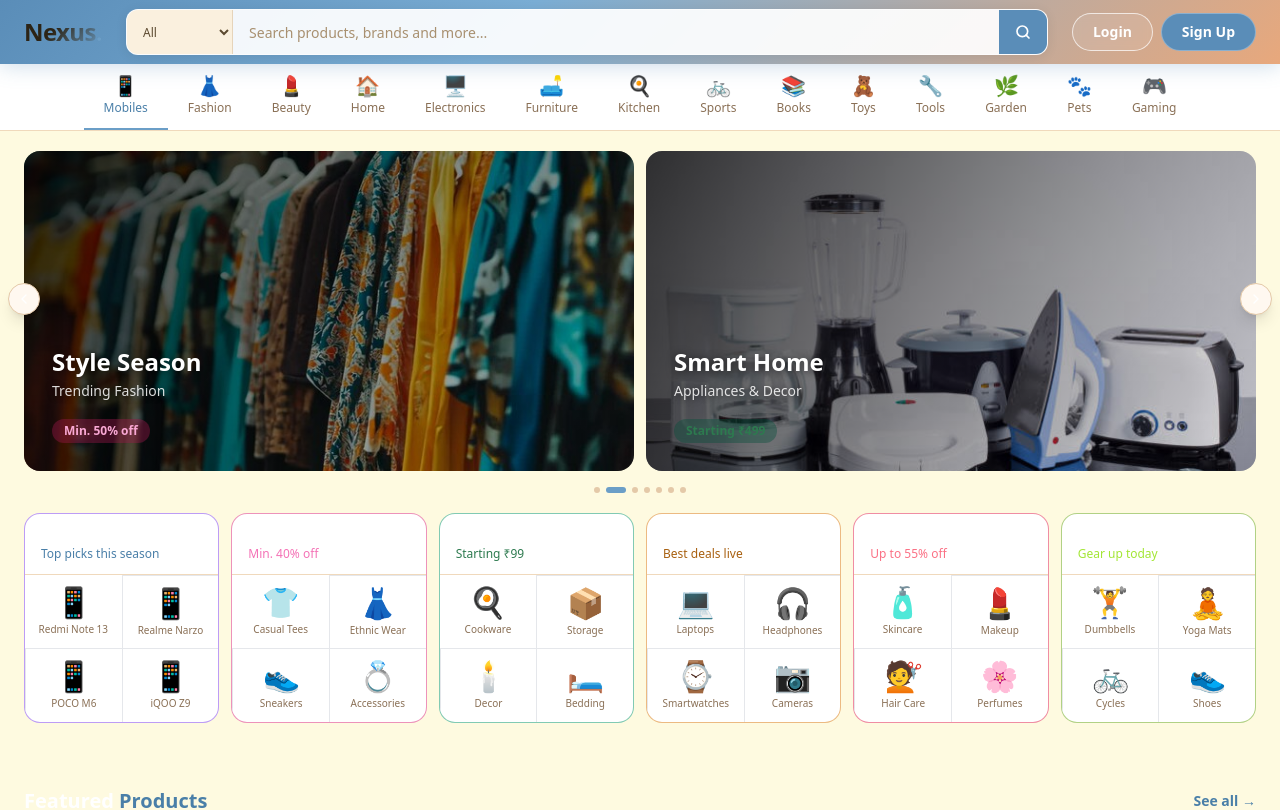
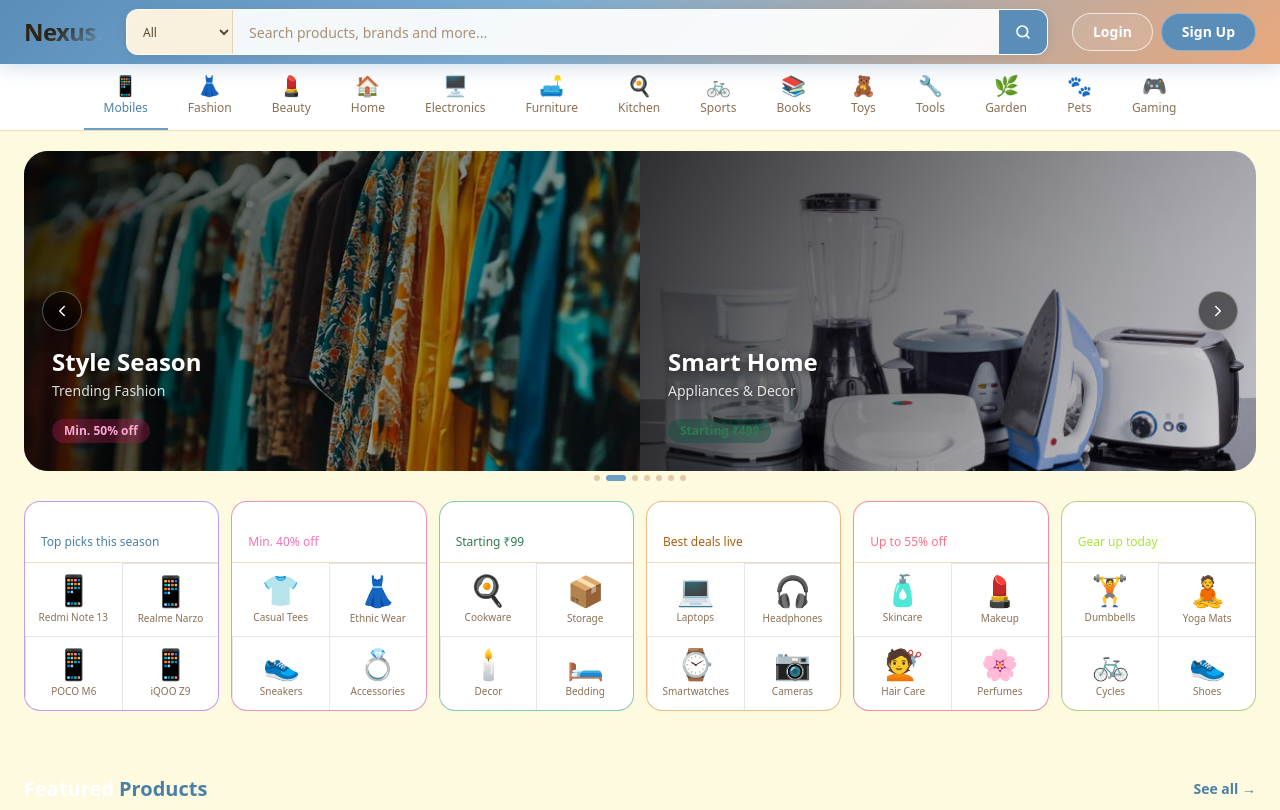
Before and after one commit to HimanshuEcommerceCollections/e-commerce-ui, a Next.js app: page / in a window 1280 px wide. Shown: the top 810 px of the page. Built offline with nearby package versions, Linux system fonts and the light colour scheme.

Commit message:
Enhance carousel functionality and styling; implement seamless slide transitions and navigation improvements

```diff
--- a/src/app/globals.css
+++ b/src/app/globals.css
@@ -328,12 +328,17 @@
     @apply px-6 py-5;
     background-color: var(--bg-base);
   }
-  .carousel-grid {
-    @apply grid grid-cols-2 gap-3 mb-4;
+  .carousel-viewport {
+    position: relative;
+    overflow: hidden;
+    border-radius: var(--radius-2xl);
+  }
+  .carousel-track {
+    display: flex;
   }
   .carousel-slide {
-    @apply rounded-2xl cursor-pointer hover:-translate-y-1 transition-transform
-           relative overflow-hidden min-h-[320px];
+    flex-shrink: 0;
+    @apply cursor-pointer relative overflow-hidden min-h-[320px];
   }
   .carousel-slide-overlay {
     @apply absolute inset-0;
@@ -355,22 +360,25 @@
     @apply inline-block px-3 py-1 rounded-full text-xs font-bold;
   }
   .carousel-nav-btn {
-    @apply absolute w-8 h-8 rounded-full flex items-center justify-center
-           transition-all shadow-lg z-10 text-white;
-    background-color: var(--bg-elevated);
-    border: 1px solid var(--border-default);
-    top: calc(50% - 28px);
+    @apply absolute w-10 h-10 rounded-full flex items-center justify-center
+           transition-all shadow-xl z-20;
+    background: rgba(0, 0, 0, 0.52);
+    border: 1.5px solid rgba(255, 255, 255, 0.30);
+    color: #ffffff;
+    backdrop-filter: blur(6px);
+    top: 50%;
+    transform: translateY(-50%);
   }
   .carousel-nav-btn:hover {
-    background-color: var(--border-default);
+    background: rgba(0, 0, 0, 0.78);
+    border-color: rgba(255, 255, 255, 0.60);
+    transform: translateY(-50%) scale(1.08);
   }
   .carousel-nav-prev {
-    left: 0;
-    transform: translateX(-16px);
+    left: 18px;
   }
   .carousel-nav-next {
-    right: 0;
-    transform: translateX(16px);
+    right: 18px;
   }
   .carousel-dots {
     @apply flex justify-center gap-1.5 mt-1;
--- a/src/components/shared/HeroSection.tsx
+++ b/src/components/shared/HeroSection.tsx
@@ -1,13 +1,13 @@
 "use client";
-import { useState, useEffect, useRef } from "react";
+import { useState, useEffect, useRef, useCallback } from "react";
 import { ChevronLeft, ChevronRight } from "lucide-react";
 import Image from "next/image";
 
 interface Category {
-  id:   string;   // UUID from GET /api/categories — empty string until API integrated
-  icon: string;   // UI-only emoji decoration, not from API
-  name: string;   // maps to API's `name` field (was `label`)
-  slug: string;   // from API, used for /api/products/category/{id} routing
+  id:   string;
+  icon: string;
+  name: string;
+  slug: string;
 }
 
 interface CarouselSlide {
@@ -60,6 +60,24 @@ const CAROUSEL_SLIDES: CarouselSlide[] = [
   { id: 7, title: "Books & Learning", subtitle: "Expand your world",    offer: "From ₹99",           badgeClass: "slide-badge-orange",  image: "/caraouselslides/books.jpg",            objectPosition: "center center" },
 ];
 
+/* Two slides are visible at once (left + right boxes, each 50% wide).
+   Two clone slides prepended (for backward wrap) and two appended (for
+   forward wrap) so the track can loop seamlessly in both directions.
+   Real slides live at indices REAL_START … REAL_START+REAL_COUNT-1.
+   After a transition into clone territory finishes (~550 ms) we instantly
+   snap to the matching real position — no visible jump. */
+const REAL_COUNT  = CAROUSEL_SLIDES.length; // 7
+const REAL_START  = 2;                       // real slides start here in SLIDES_EXT
+
+const SLIDES_EXT: CarouselSlide[] = [
+  { ...CAROUSEL_SLIDES[REAL_COUNT - 2], id: 200 }, // clone of slide 5  (idx 0)
+  { ...CAROUSEL_SLIDES[REAL_COUNT - 1], id: 201 }, // clone of slide 6  (idx 1)
+  ...CAROUSEL_SLIDES,                               // real slides 0–6   (idx 2–8)
+  { ...CAROUSEL_SLIDES[0], id: 101 },               // clone of slide 0  (idx 9)
+  { ...CAROUSEL_SLIDES[1], id: 102 },               // clone of slide 1  (idx 10)
+];
+const EXT_COUNT = SLIDES_EXT.length; // 11
+
 const DEAL_BOXES: DealBox[] = [
   {
     title: "Mobiles Under ₹15,000",
@@ -79,10 +97,10 @@ const DEAL_BOXES: DealBox[] = [
     borderClass: "deal-border-pink",
     accentClass: "deal-accent-pink",
     products: [
-      { name: "Casual Tees",  emoji: "👕" },
-      { name: "Ethnic Wear",  emoji: "👗" },
-      { name: "Sneakers",     emoji: "👟" },
-      { name: "Accessories",  emoji: "💍" },
+      { name: "Casual Tees", emoji: "👕" },
+      { name: "Ethnic Wear", emoji: "👗" },
+      { name: "Sneakers",    emoji: "👟" },
+      { name: "Accessories", emoji: "💍" },
     ],
   },
   {
@@ -115,10 +133,10 @@ const DEAL_BOXES: DealBox[] = [
     borderClass: "deal-border-rose",
     accentClass: "deal-accent-rose",
     products: [
-      { name: "Skincare", emoji: "🧴" },
-      { name: "Makeup",   emoji: "💄" },
-      { name: "Hair Care",emoji: "💇" },
-      { name: "Perfumes", emoji: "🌸" },
+      { name: "Skincare",  emoji: "🧴" },
+      { name: "Makeup",    emoji: "💄" },
+      { name: "Hair Care", emoji: "💇" },
+      { name: "Perfumes",  emoji: "🌸" },
     ],
   },
   {
@@ -137,26 +155,71 @@ const DEAL_BOXES: DealBox[] = [
 
 export default function HeroSection() {
   const [activeCategory, setActiveCategory] = useState<string>("Mobiles");
-  const [idx, setIdx] = useState<number>(0);
+
+  /* idx: position in SLIDES_EXT. Real slides live at REAL_START … REAL_START+REAL_COUNT-1.
+     animated: false during the instant snap so no CSS transition plays. */
+  const [idx,      setIdx]      = useState<number>(REAL_START);
+  const [animated, setAnimated] = useState<boolean>(true);
   const timerRef = useRef<ReturnType<typeof setInterval> | null>(null);
-  const total = CAROUSEL_SLIDES.length;
 
-  const startTimer = (): void => {
+  /* Re-enable CSS transition one paint after disabling it (snap completed). */
+  useEffect(() => {
+    if (!animated) {
+      const rid = requestAnimationFrame(() =>
+        requestAnimationFrame(() => setAnimated(true))
+      );
+      return () => cancelAnimationFrame(rid);
+    }
+  }, [animated]);
+
+  /* After the slide transition into clone territory finishes (~550 ms),
+     snap to the matching real position — identical visual, no visible jump. */
+  useEffect(() => {
+    // Forward overflow: entered end-clones zone
+    if (idx >= REAL_START + REAL_COUNT) {
+      const t = setTimeout(() => {
+        setAnimated(false);
+        setIdx(idx - REAL_COUNT);
+      }, 560);
+      return () => clearTimeout(t);
+    }
+    // Backward overflow: entered start-clones zone
+    if (idx < REAL_START) {
+      const t = setTimeout(() => {
+        setAnimated(false);
+        setIdx(idx + REAL_COUNT);
+      }, 560);
+      return () => clearTimeout(t);
+    }
+  }, [idx]);
+
+  const startTimer = useCallback((): void => {
     if (timerRef.current) clearInterval(timerRef.current);
-    timerRef.current = setInterval(() => setIdx((p) => (p + 1) % total), 3500);
-  };
+    timerRef.current = setInterval(() => setIdx(p => p + 1), 3500);
+  }, []);
 
   useEffect(() => {
     startTimer();
     return () => { if (timerRef.current) clearInterval(timerRef.current); };
-  }, []);
+  }, [startTimer]);
 
-  const goTo = (i: number): void => { setIdx(i); startTimer(); };
-  const prev = (): void => { setIdx((p) => (p - 1 + total) % total); startTimer(); };
-  const next = (): void => { setIdx((p) => (p + 1) % total); startTimer(); };
+  const goTo = (i: number): void => { setIdx(REAL_START + i); startTimer(); };
+  const prev = (): void => { setIdx(p => p - 1); startTimer(); };
+  const next = (): void => { setIdx(p => p + 1); startTimer(); };
 
-  const s1 = CAROUSEL_SLIDES[idx % total];
-  const s2 = CAROUSEL_SLIDES[(idx + 1) % total];
+  /* Which dot to highlight — normalised to real-slide range. */
+  const dotIdx = ((idx - REAL_START) % REAL_COUNT + REAL_COUNT) % REAL_COUNT;
+
+  /* ── Track geometry ──────────────────────────────────────────────────────
+     Viewport  : 100% wide, overflow hidden  →  2 slides visible at once
+     Track     : EXT_COUNT × 50%vw  (= 550% for 11 slides)
+     Each slide: 50% of viewport  =  100/EXT_COUNT % of track
+     Translate : -(idx × 100/EXT_COUNT)% of track
+                 = -(idx × 50)% of viewport  →  one full slide per step ✓
+  ─────────────────────────────────────────────────────────────────────── */
+  const translateX  = `${-(idx * 100) / EXT_COUNT}%`;
+  const trackWidth  = `${EXT_COUNT * 50}%`;
+  const slideWidth  = `${100 / EXT_COUNT}%`;
 
   return (
     <div>
@@ -179,14 +242,27 @@ export default function HeroSection() {
 
       {/* Carousel */}
       <div className="carousel-section">
-        <div className="relative">
-          <div className="carousel-grid">
-            {[s1, s2].map((slide, i) => (
+
+        {/* Viewport — clips the track; arrows sit inside here */}
+        <div className="carousel-viewport">
+
+          {/* Sliding track — all slides in one horizontal row */}
+          <div
+            className="carousel-track"
+            style={{
+              width:     trackWidth,
+              transform: `translateX(${translateX})`,
+              transition: animated
+                ? "transform 0.55s cubic-bezier(0.25, 0.46, 0.45, 0.94)"
+                : "none",
+            }}
+          >
+            {SLIDES_EXT.map((slide) => (
               <div
-                key={`${slide.id}-${i}`}
+                key={slide.id}
                 className="carousel-slide"
+                style={{ width: slideWidth }}
               >
-                {/* Background photo */}
                 <Image
                   src={slide.image}
                   alt={slide.title}
@@ -194,11 +270,9 @@ export default function HeroSection() {
                   sizes="(max-width: 768px) 100vw, 50vw"
                   className="object-cover"
                   style={{ objectPosition: slide.objectPosition }}
-                  priority={i === 0}
+                  priority
                 />
-                {/* Dark gradient so text stays readable */}
                 <div className="carousel-slide-overlay" />
-                {/* Text content */}
                 <div className="carousel-slide-content">
                   <div />
                   <div>
@@ -213,23 +287,27 @@ export default function HeroSection() {
             ))}
           </div>
 
+          {/* Navigation arrows */}
           <button onClick={prev} className="carousel-nav-btn carousel-nav-prev">
-            <ChevronLeft size={16} />
+            <ChevronLeft size={18} />
           </button>
           <button onClick={next} className="carousel-nav-btn carousel-nav-next">
-            <ChevronRight size={16} />
+            <ChevronRight size={18} />
           </button>
+
         </div>
 
+        {/* Dot indicators */}
         <div className="carousel-dots">
           {CAROUSEL_SLIDES.map((_, i) => (
             <button
               key={i}
               onClick={() => goTo(i)}
-              className={`carousel-dot ${i === idx ? "carousel-dot-active" : ""}`}
+              className={`carousel-dot ${dotIdx === i ? "carousel-dot-active" : ""}`}
             />
           ))}
         </div>
+
       </div>
 
       {/* Deal Boxes */}
```
